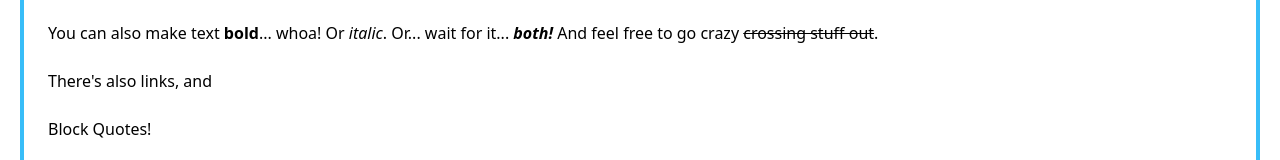
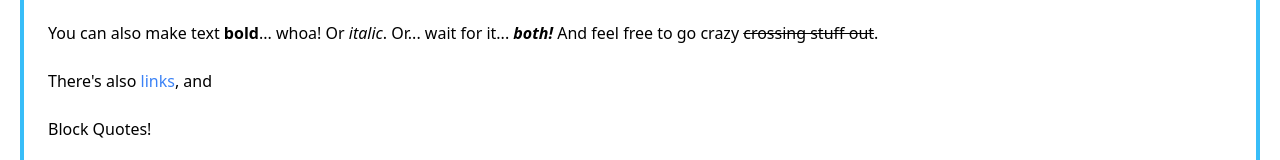
Before and after one commit to DikDns/fcc-front-end-development-projects, a React (Vite) app: page / in a window 1280 px wide. Shown: the part 634-794 px from the top of the page. Built offline with nearby package versions, Linux system fonts and the light colour scheme.

Commit message:
add: previewer__link style

```diff
--- a/src/index.css
+++ b/src/index.css
@@ -38,4 +38,8 @@
   #previewer pre {
     @apply font-mono rounded mb-6 p-4 bg-neutral-200 leading-tight tracking-tighter overflow-x-auto;
   }
+
+  #previewer a {
+    @apply text-blue-500;
+  }
 }
```
